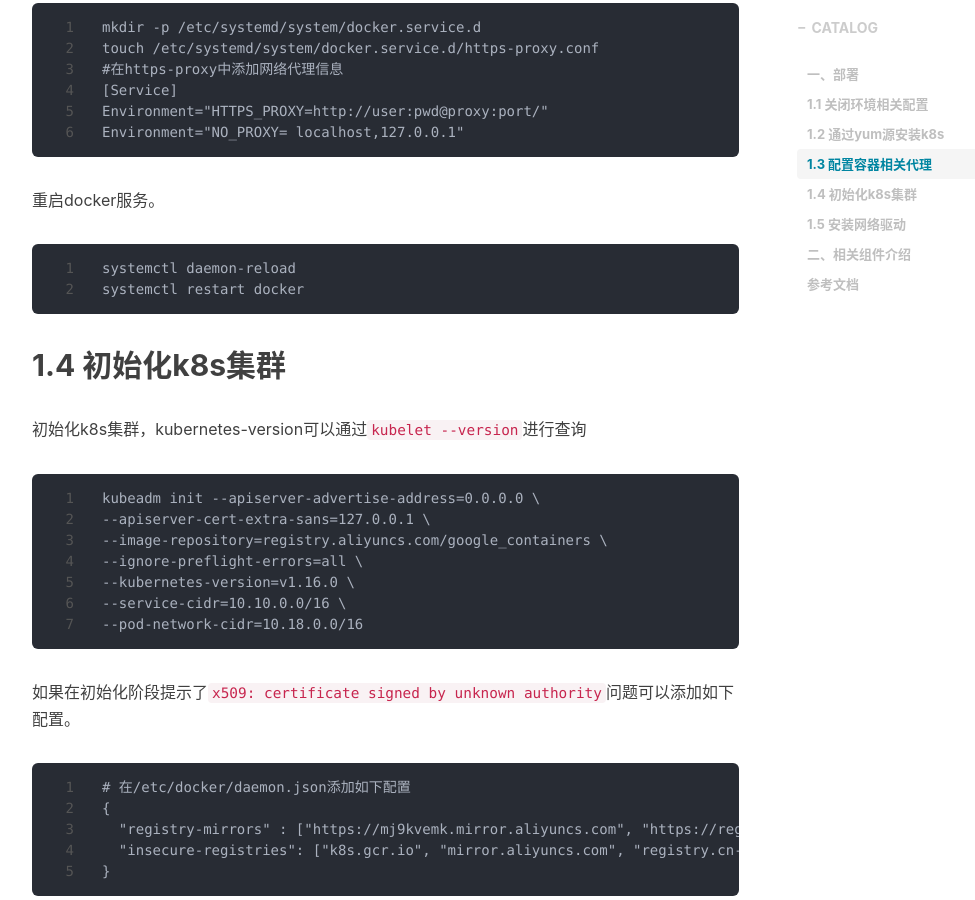
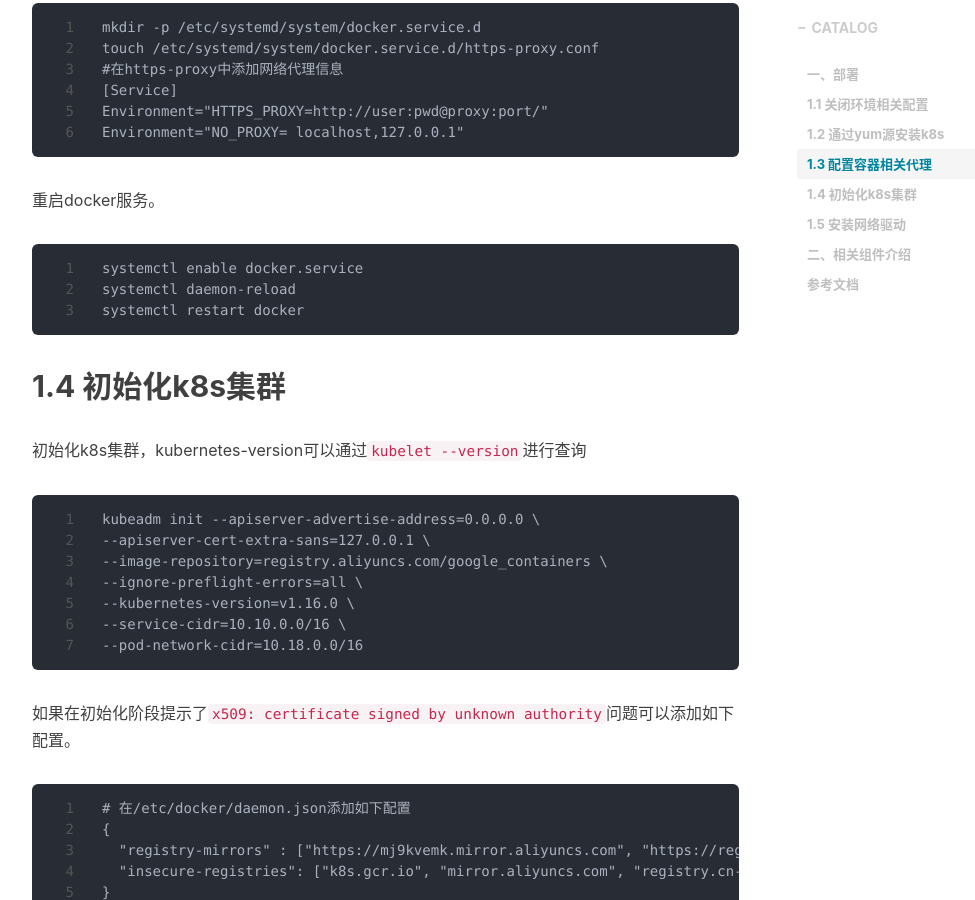
Before and after one commit to shihai1991/shihai1991.github.io, a Jekyll site: the page built from _posts/2022-09-14-K8S deployment.md, in a window 1280 px wide and 900 px high, scrolled down 2146 px. Shown: the whole window, without its empty margins (233-1208 px from the left). Built offline with Jekyll 4.4.1, drawn with Linux system fonts in a browser that asks for light colours; nearby versions of some CDN libraries; comment, search, counter and statistics services are not loaded.

Commit message:
Update 2022-09-14-K8S deployment.md

````diff
--- a/_posts/2022-09-14-K8S deployment.md
+++ b/_posts/2022-09-14-K8S deployment.md
@@ -76,6 +76,7 @@ Environment="NO_PROXY= localhost,127.0.0.1"
 ```
 重启docker服务。
 ```
+systemctl enable docker.service
 systemctl daemon-reload
 systemctl restart docker
 ```
````
